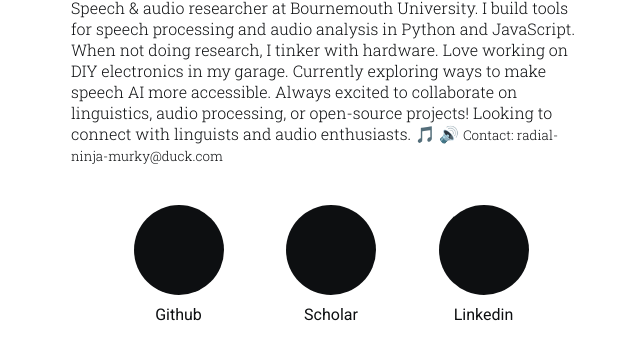
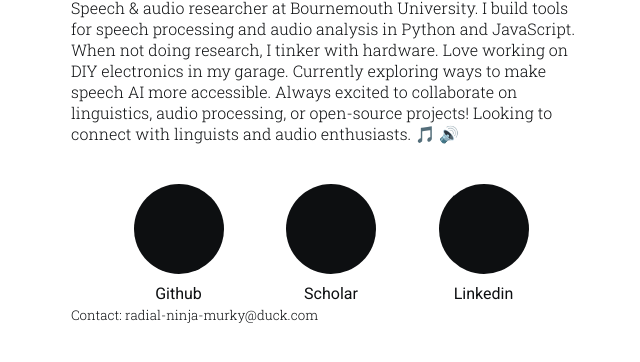
Before and after one commit to tabahi/aboutme, a plain HTML site: page index.html in a window 1280 px wide. Shown: the part 268-630 px from the top of the page, without its empty margins (309-949 px from the left). Drawn offline with Linux system fonts and the light colour scheme.

Commit message:
Update index.html

```diff
--- a/index.html
+++ b/index.html
@@ -98,7 +98,6 @@
           <div class="about">
             Speech & audio researcher at Bournemouth University. I build tools for speech processing and audio analysis in Python and JavaScript. When not doing research, I tinker with hardware. Love working on DIY electronics in my garage. Currently exploring ways to make speech AI more accessible. Always excited to collaborate on linguistics, audio processing, or open-source projects! Looking to connect with linguists and audio enthusiasts. 🎵 🔊
 
-<small>Contact: radial-ninja-murky@duck.com</small>
           </div>
           <div class="linkage">
             <a href="https://github.com/tabahi" class="link-item">
@@ -114,6 +113,12 @@
               <div class="label">Linkedin</div>
             </a>
           </div>
+
+
+          <div class="about">
+		<small>Contact: radial-ninja-murky@duck.com</small>
+	</div>
+
         </div>
       </div>
     </div>
```
